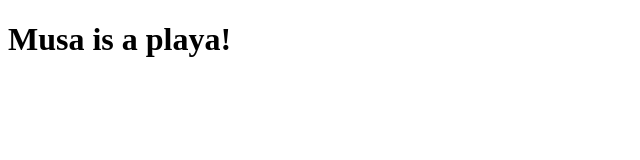
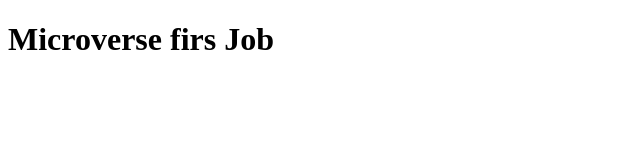
Before and after one commit to mcihadkurel/You-tube.clone1, a plain HTML site: page index.html in a window 1280 px wide. Shown: the whole page, without its empty margins (0-640 px from the left). Drawn offline with Linux system fonts and the light colour scheme.

Commit message:
Second changes

```diff
--- a/index.html
+++ b/index.html
@@ -3,8 +3,9 @@
   <head>
     <meta charset="UTF-8" />
     <meta name="viewport" content="width=device-width, initial-scale=1.0" />
-    <title>Love</title>
-    <h1>Musa is a playa!</h1>
+    <title>Youtube Clone Has Started!</title>
+    <h1>Microverse firs Job</h1>
+
   </head>
   <body></body>
 </html>
```
